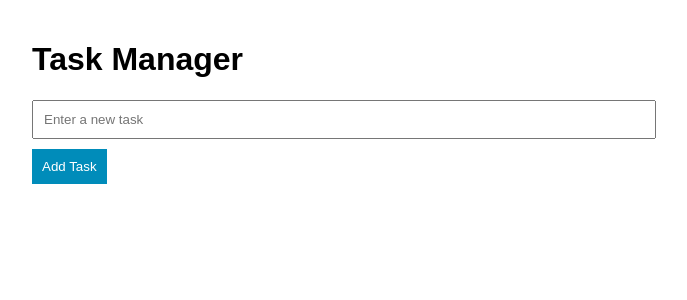
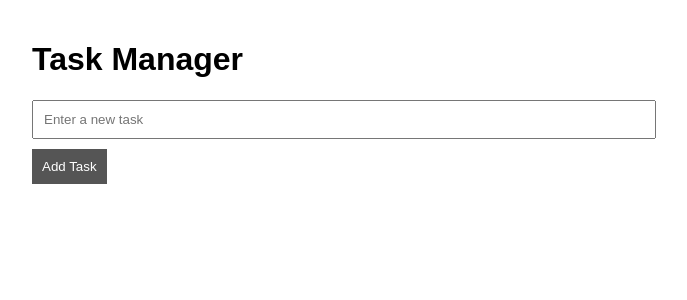
Before and after one commit to Sidhikajain1/task-manager, a Flask app: page / in a window 1280 px wide. Shown: the top 300 px of the page, without its empty margins (308-995 px from the left). Run offline with Flask 3, Linux system fonts and the light colour scheme; data that the repository does not hold is empty.

Commit message:
index.html

```diff
--- a/templates/index.html
+++ b/templates/index.html
@@ -27,7 +27,7 @@
         }
         #add-task-btn {
             padding: 10px;
-            background-color: #008CBA;
+            background-color: #555555;
             color: white;
             border: none;
             cursor: pointer;
```
